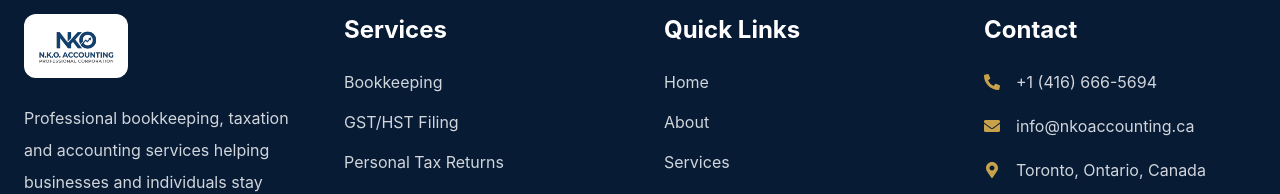
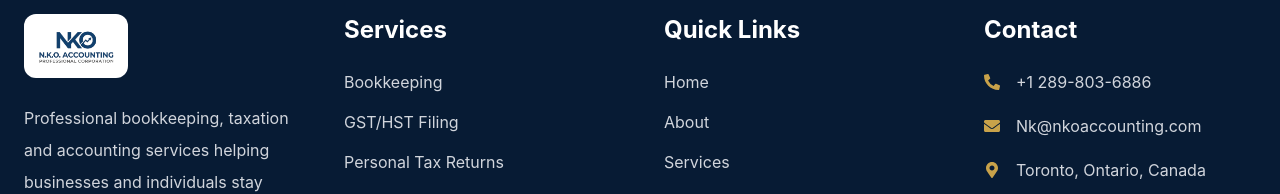
Before and after one commit to justicefriday/nko-Accountant, a React (Vite) app: page / in a window 1280 px wide. Shown: the part 8229-8423 px from the top of the page. Built offline with nearby package versions, Linux system fonts and the light colour scheme.

Commit message:
cuurent number and email added

```diff
--- a/package.json
+++ b/package.json
@@ -11,6 +11,7 @@
   },
   "dependencies": {
     "@emailjs/browser": "^4.4.1",
+    "@formspree/react": "^3.0.0",
     "@tailwindcss/vite": "^4.3.3",
     "framer-motion": "^12.43.0",
     "react": "^19.2.8",
--- a/src/components/Contact.jsx
+++ b/src/components/Contact.jsx
@@ -13,12 +13,12 @@ const Contact = () => {
     {
       icon: <FaPhoneAlt />,
       title: "Phone",
-      text: "+1 (416) 666-5694",
+      text: "+1 289-803-6886",
     },
     {
       icon: <FaEnvelope />,
       title: "Email",
-      text: "info@nkoaccounting.ca",
+      text: "Nk@nkoaccounting.com",
     },
     {
       icon: <FaMapMarkerAlt />,
--- a/src/components/Footer.jsx
+++ b/src/components/Footer.jsx
@@ -197,7 +197,7 @@ const Footer = () => {
                 <FaPhoneAlt className="text-[#C8A24A] mt-1 flex-shrink-0"/>
 
                 <span className="text-gray-300">
-                  +1 (416) 666-5694
+                  +1 289-803-6886
                 </span>
 
               </div>
@@ -207,7 +207,7 @@ const Footer = () => {
                 <FaEnvelope className="text-[#C8A24A] mt-1 flex-shrink-0"/>
 
                 <span className="text-gray-300">
-                  info@nkoaccounting.ca
+                  Nk@nkoaccounting.com
                 </span>
 
               </div>
--- a/src/components/Nav.jsx
+++ b/src/components/Nav.jsx
@@ -89,7 +89,7 @@ const Nav = () => {
 
         {/* Desktop Button */}
         <a
-          href="https://wa.me/14166665694?text=Hello,%20I%20would%20like%20to%20schedule%20a%20consultation."
+          href="https://wa.me/12898036886?text=Hello,%20I%20would%20like%20to%20schedule%20a%20consultation."
           target="_blank"
           rel="noopener noreferrer"
           className="hidden lg:flex items-center bg-[#0B2341] hover:bg-[#b7923f] text-[#C8A24A] px-6 py-3 rounded-xl font-semibold shadow-lg transition-all duration-300 hover:-translate-y-1"
@@ -182,7 +182,7 @@ const Nav = () => {
         <div className="px-8 mt-8">
 
           <a
-            href="https://wa.me/14166665694?text=Hello,%20I%20would%20like%20to%20schedule%20a%20consultation."
+            href="https://wa.me/12898036886?text=Hello,%20I%20would%20like%20to%20schedule%20a%20consultation."
             target="_blank"
             rel="noopener noreferrer"
             className="block text-center bg-[#C8A24A] hover:bg-[#b7923f] text-[#0B2341] py-4 rounded-xl font-semibold transition-all duration-300"
--- a/src/components/WhatsApp.jsx
+++ b/src/components/WhatsApp.jsx
@@ -3,7 +3,7 @@ import { FaWhatsapp } from "react-icons/fa";
 const WhatsApp = () => {
   return (
     <a
-      href="https://wa.me/14166665694"
+      href="https://wa.me/12898036886?text=Hello,%20I%20would%20like%20to%20schedule%20a%20consultation."
       target="_blank"
       rel="noopener noreferrer"
       className="fixed bottom-6 right-6 z-50 bg-green-500 hover:bg-green-600 w-16 h-16 rounded-full flex items-center justify-center shadow-2xl transition-all duration-300 hover:scale-110 animate-bounce"
```
Also changed, not shown: 1 other file (tests, documents, lock files or other folders).
